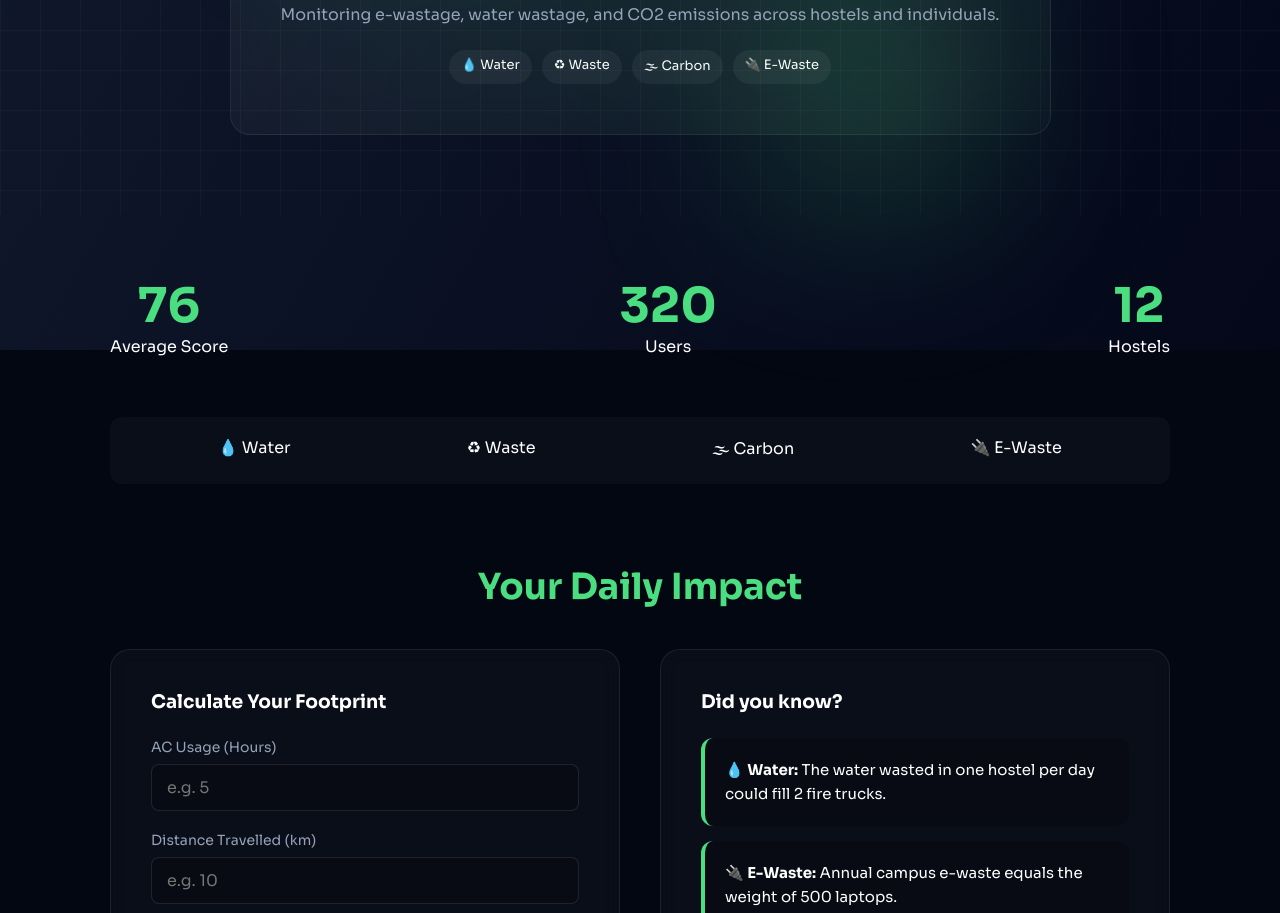
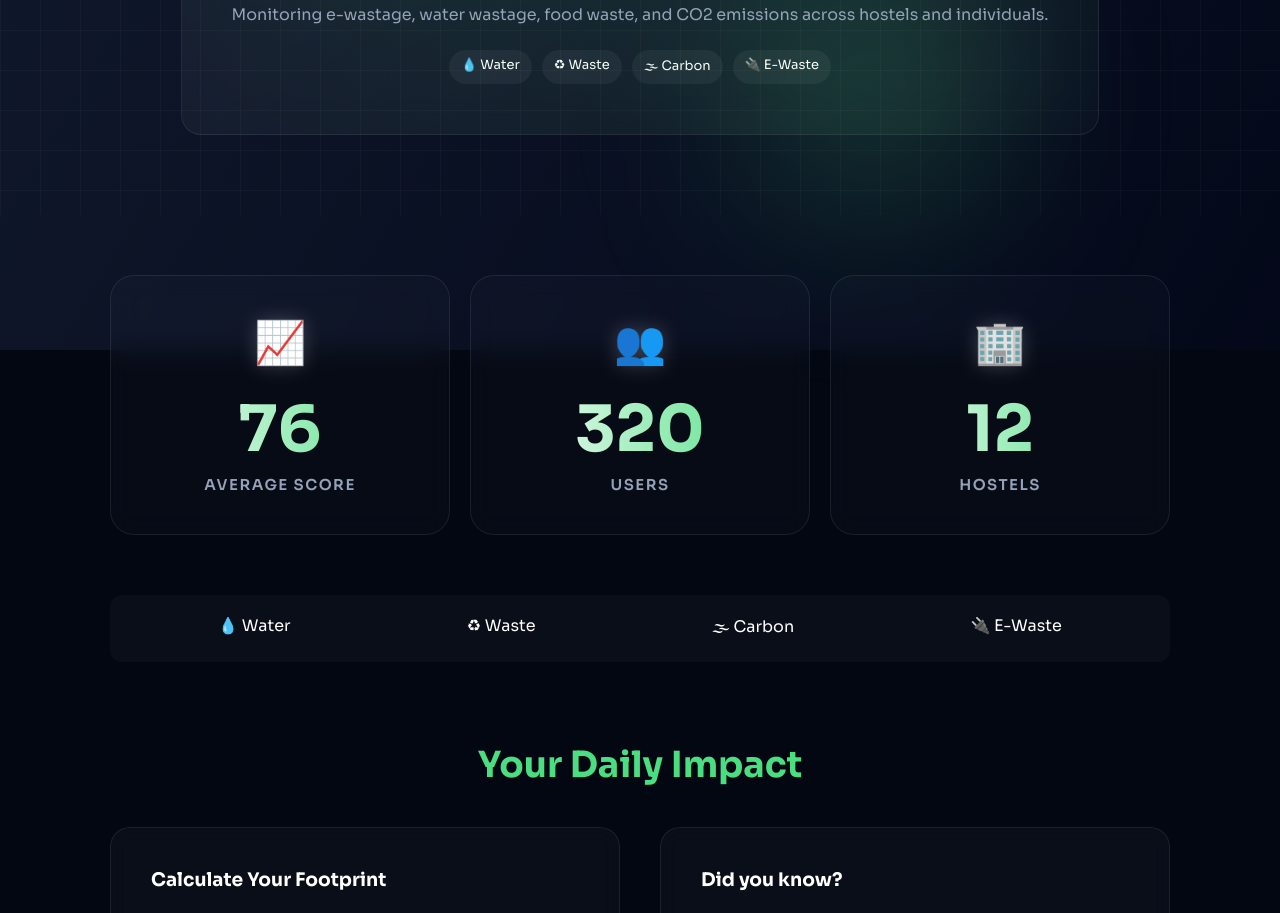
Before and after one commit to abhyudaysaksena06/Env_Pro, a plain HTML site: page index.html in a window 1280 px wide. Shown: the part 450-1363 px from the top of the page. Drawn offline with nearby package versions, Linux system fonts and the light colour scheme.

Commit message:
Fixed Nav , added text in Hero

```diff
--- a/index.html
+++ b/index.html
@@ -1,14 +1,12 @@
 <!doctype html>
 <html lang="en">
+
 <head>
   <meta charset="UTF-8" />
   <meta name="viewport" content="width=device-width, initial-scale=1.0" />
   <title>GreenScore</title>
 
-    <link
-      href="https://fonts.googleapis.com/css2?family=Sora:wght@300;400;600;700&display=swap"
-      rel="stylesheet"
-    />
+  <link href="https://fonts.googleapis.com/css2?family=Sora:wght@300;400;600;700&display=swap" rel="stylesheet" />
   <link rel="stylesheet" href="style2.css" />
 </head>
 
@@ -37,7 +35,8 @@
         <a href="index.html" class="link active home-link">
           <span class="link-icon">
             <svg xmlns="http://www.w3.org/2000/svg" fill="none" viewBox="0 0 24 24" stroke="currentColor">
-                            <path d="M3 12l2-2m0 0l7-7 7 7M5 10v10a1 1 0 001 1h3m10-11l2 2m-2-2v10a1 1 0 01-1 1h-3m-6 0a1 1 0 001-1v-4a1 1 0 011-1h2a1 1 0 011 1v4a1 1 0 001 1m-6 0h6" />
+              <path
+                d="M3 12l2-2m0 0l7-7 7 7M5 10v10a1 1 0 001 1h3m10-11l2 2m-2-2v10a1 1 0 01-1 1h-3m-6 0a1 1 0 001-1v-4a1 1 0 011-1h2a1 1 0 011 1v4a1 1 0 001 1m-6 0h6" />
             </svg>
           </span>
           <span class="link-title">Home</span>
@@ -64,8 +63,10 @@
         <a href="Team.html" class="link team-link">
           <span class="link-icon">
             <svg xmlns="http://www.w3.org/2000/svg" fill="none" viewBox="0 0 24 24" stroke="currentColor">
-                            <path d="M17 21v-2a4 4 0 00-4-4H5a4 4 0 00-4 4v2" /><circle cx="9" cy="7" r="4" />
-                            <path d="M23 21v-2a4 4 0 00-3-3.87" /><path d="M16 3.13a4 4 0 010 7.75" />
+              <path d="M17 21v-2a4 4 0 00-4-4H5a4 4 0 00-4 4v2" />
+              <circle cx="9" cy="7" r="4" />
+              <path d="M23 21v-2a4 4 0 00-3-3.87" />
+              <path d="M16 3.13a4 4 0 010 7.75" />
             </svg>
           </span>
           <span class="link-title">Team</span>
@@ -74,7 +75,8 @@
         <a href="User_Profile.html" class="link profile-link">
           <span class="link-icon">
             <svg xmlns="http://www.w3.org/2000/svg" fill="none" viewBox="0 0 24 24" stroke="currentColor">
-                            <path stroke-linecap="round" stroke-linejoin="round" d="M16 7a4 4 0 11-8 0 4 4 0 018 0zM12 14a7 7 0 00-7 7h14a7 7 0 00-7-7z" />
+              <path stroke-linecap="round" stroke-linejoin="round"
+                d="M16 7a4 4 0 11-8 0 4 4 0 018 0zM12 14a7 7 0 00-7 7h14a7 7 0 00-7-7z" />
             </svg>
           </span>
           <span class="link-title">User Profile</span>
@@ -94,7 +96,7 @@
         </h1>
 
         <p>
-            Monitoring e-wastage, water wastage, and CO2 emissions across hostels and individuals.
+          Monitoring e-wastage, water wastage, food waste, and CO2 emissions across hostels and individuals.
         </p>
 
         <div class="hero-chips">
@@ -108,19 +110,22 @@
   </section>
 
   <!-- STATS -->
-    <section class="stats">
+  <section class="stats" id="stats-section">
     <div class="container stats-inner">
-        <div class="stat">
+      <div class="stat fade-in delay-1">
+        <div class="stat-icon">📈</div>
         <h2 class="counter" data-target="76">0</h2>
         <p>Average Score</p>
       </div>
 
-        <div class="stat">
+      <div class="stat fade-in delay-2">
+        <div class="stat-icon">👥</div>
         <h2 class="counter" data-target="320">0</h2>
         <p>Users</p>
       </div>
 
-        <div class="stat">
+      <div class="stat fade-in delay-3">
+        <div class="stat-icon">🏢</div>
         <h2 class="counter" data-target="12">0</h2>
         <p>Hostels</p>
       </div>
@@ -170,9 +175,12 @@
 
         <div class="analogies fade-in delay">
           <h3>Did you know?</h3>
-            <div class="analogy-card">💧 <strong>Water:</strong> The water wasted in one hostel per day could fill 2 fire trucks.</div>
-            <div class="analogy-card">🔌 <strong>E-Waste:</strong> Annual campus e-waste equals the weight of 500 laptops.</div>
-            <div class="analogy-card">🌫 <strong>CO2:</strong> Leaving an AC on for 10 hours emits as much CO2 as driving a car for 30 km.</div>
+          <div class="analogy-card">💧 <strong>Water:</strong> The water wasted in one hostel per day could fill 2 fire
+            trucks.</div>
+          <div class="analogy-card">🔌 <strong>E-Waste:</strong> Annual campus e-waste equals the weight of 500 laptops.
+          </div>
+          <div class="analogy-card">🌫 <strong>CO2:</strong> Leaving an AC on for 10 hours emits as much CO2 as driving
+            a car for 30 km.</div>
         </div>
       </div>
     </div>
@@ -199,4 +207,5 @@
   <script src="https://cdnjs.cloudflare.com/ajax/libs/gsap/3.12.2/gsap.min.js"></script>
   <script src="script.js"></script>
 </body>
+
 </html>
--- a/script.js
+++ b/script.js
@@ -33,20 +33,37 @@ function render(data, id) {
 render(hostels, "hostelCards");
 render(individuals, "individualCards");
 
-/* COUNTERS */
-document.querySelectorAll(".counter").forEach((counter) => {
-  let update = () => {
-    let target = +counter.dataset.target;
-    let count = +counter.innerText;
-    let inc = target / 50;
+/* DYNAMIC SCROLL COUNTERS */
+const statsSection = document.getElementById('stats-section');
+let countersStarted = false;
 
-    if (count < target) {
-      counter.innerText = Math.ceil(count + inc);
-      setTimeout(update, 20);
-    } else counter.innerText = target;
-  };
-  update();
-});
+if (statsSection) {
+  const statsObserver = new IntersectionObserver((entries) => {
+    if(entries[0].isIntersecting && !countersStarted) {
+      countersStarted = true;
+      document.querySelectorAll(".counter").forEach((counter) => {
+        let target = +counter.dataset.target;
+        let count = 0;
+        let duration = 2000;
+        let increment = target / (duration / 20);
+        counter.innerText = "0";
+
+        let update = () => {
+          count += increment;
+          if (count < target) {
+            counter.innerText = Math.ceil(count);
+            setTimeout(update, 20);
+          } else {
+            counter.innerText = target;
+          }
+        };
+        // Add random slight stagger to counters popping off
+        setTimeout(update, Math.random() * 400);
+      });
+    }
+  }, { threshold: 0.4 });
+  statsObserver.observe(statsSection);
+}
 
 /* CURSOR GLOW */
 const glow = document.querySelector(".cursor-glow");
--- a/style2.css
+++ b/style2.css
@@ -161,10 +161,10 @@ body {
 
 /* Explicit widths to fit text exactly */
 .link.home-link:hover, .link.home-link.active { width: 115px; }
-.link.leader-link:hover, .link.leader-link.active { width: 160px; }
+.link.leader-link:hover, .link.leader-link.active { width: 175px; }
 .link.ewaste-link:hover, .link.ewaste-link.active { width: 130px; }
 .link.team-link:hover, .link.team-link.active { width: 105px; }
-.link.profile-link:hover, .link.profile-link.active { width: 160px; }
+.link.profile-link:hover, .link.profile-link.active { width: 170px; }
 
 .link:not(:hover) {
     transition: width 0.25s ease 0s, background-color 0.25s ease 0s;
@@ -291,13 +291,65 @@ body {
 .stats-inner {
   display: flex;
   justify-content: space-between;
+  gap: 20px;
   text-align: center;
 }
-.stat h2 {
-  font-size: 48px;
-  color: var(--accent);
+.stat {
+  flex: 1;
+  background: rgba(255, 255, 255, 0.02);
+  border: 1px solid rgba(255, 255, 255, 0.08);
+  border-radius: 24px;
+  padding: 40px 20px;
+  backdrop-filter: blur(12px);
+  transition: transform 0.4s cubic-bezier(0.175, 0.885, 0.32, 1.275), box-shadow 0.4s ease;
+  position: relative;
+  overflow: hidden;
 }
 
+.stat::before {
+  content: "";
+  position: absolute;
+  top: -50%; left: -50%;
+  width: 200%; height: 200%;
+  background: radial-gradient(circle at center, rgba(74, 222, 128, 0.1), transparent 50%);
+  opacity: 0;
+  transition: opacity 0.4s;
+  pointer-events: none;
+}
+
+.stat:hover::before {
+  opacity: 1;
+}
+
+.stat:hover {
+  transform: translateY(-10px) scale(1.02);
+  box-shadow: 0 20px 40px rgba(74, 222, 128, 0.08);
+  border-color: rgba(74, 222, 128, 0.3);
+}
+
+.stat-icon {
+  font-size: 42px;
+  margin-bottom: 20px;
+  filter: drop-shadow(0 0 10px rgba(255,255,255,0.2));
+}
+
+.stat h2 {
+  font-size: 64px;
+  font-weight: 800;
+  background: linear-gradient(90deg, #fff, var(--accent));
+  -webkit-background-clip: text;
+  background-clip: text;
+  -webkit-text-fill-color: transparent;
+  margin-bottom: 5px;
+}
+
+.stat p {
+  color: var(--muted);
+  font-size: 15px;
+  font-weight: 600;
+  text-transform: uppercase;
+  letter-spacing: 1.5px;
+}
 /* METRICS */
 .metrics-inner {
   display: flex;
@@ -516,6 +568,7 @@ footer {
   transform: translateY(0);
 }
 
-.delay {
-  transition-delay: 0.2s;
-}
+.delay { transition-delay: 0.2s; }
+.delay-1 { transition-delay: 0.2s; }
+.delay-2 { transition-delay: 0.4s; }
+.delay-3 { transition-delay: 0.6s; }
```
Lines whose indentation alone changed are shown as unchanged.
